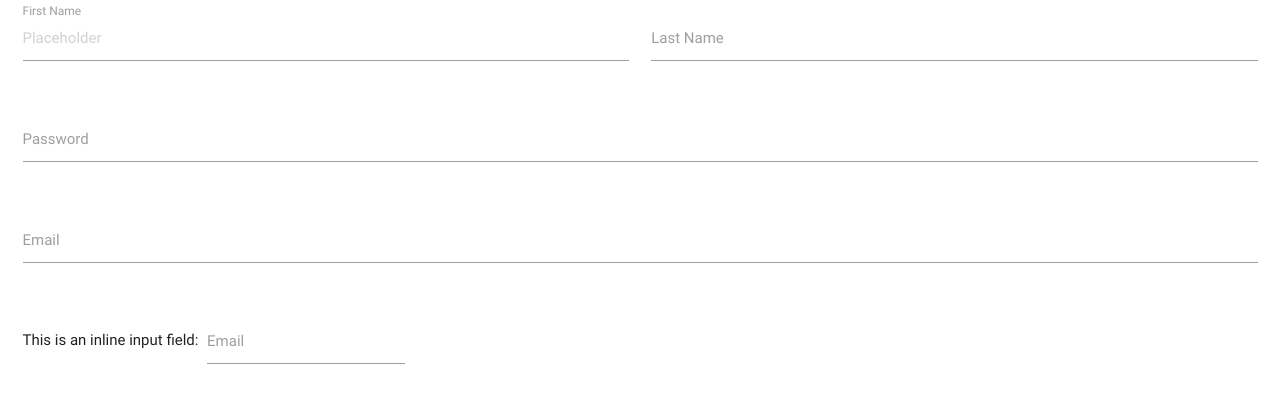
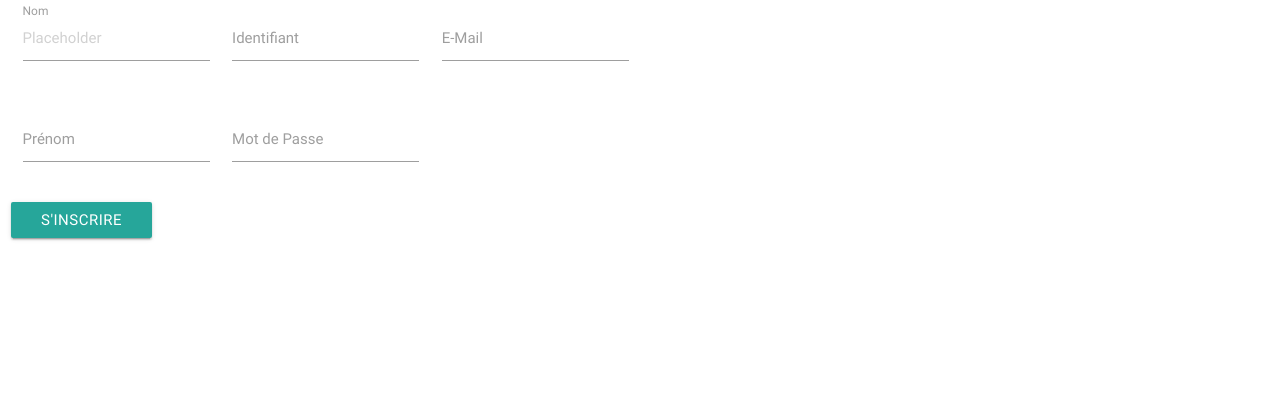
Before and after one commit to Kebatoufragile/Videodorant, a PHP site: template components/register.html.twig in a window 1280 px wide. Shown: the top 403 px of the page. Run offline with PHP 8.4, Linux system fonts and the light colour scheme; the template is opened without the code that fills it, so the values that code supplies are empty; some libraries are stand-ins or nearby versions.

Commit message:
Modif template register

```diff
--- a/components/register.html.twig
+++ b/components/register.html.twig
@@ -2,40 +2,35 @@
 
 {% block content %}
 
-
-
   <div class="row">
     <form action="register" method="post" class="col s12">
       <div class="row">
-        <div class="input-field col s6">
-          <input placeholder="Placeholder" id="first_name" type="text" class="validate">
-          <label for="first_name">First Name</label>
+        <div class="input-field col s2">
+          <input placeholder="Placeholder" id="nom" type="text" class="validate">
+          <label for="nom">Nom</label>
         </div>
-        <div class="input-field col s6">
-          <input id="last_name" type="text" class="validate">
-          <label for="last_name">Last Name</label>
+        <div class="input-field col s2">
+          <input id="identifiant" type="text" class="validate">
+          <label for="identifiant">Identifiant</label>
+        </div>
+        <div class="input-field col s2">
+          <input id="email" type="email" class="validate">
+          <label for="email">E-Mail</label>
         </div>
       </div>
       <div class="row">
-        <div class="input-field col s12">
-          <input id="password" type="password" class="validate">
-          <label for="password">Password</label>
-        </div>
+          <div class="input-field col s2">
+            <input id="prenom" type="text" class="validate">
+            <label for="prenom">Prénom</label>
+          </div>
+          <div class="input-field col s2">
+            <input id="password" type="password" class="validate">
+            <label for="password">Mot de Passe</label>
+          </div>
       </div>
       <div class="row">
-        <div class="input-field col s12">
-          <input id="email" type="email" class="validate">
-          <label for="email">Email</label>
-        </div>
-      </div>
-      <div class="row">
-        <div class="col s12">
-          This is an inline input field:
-          <div class="input-field inline">
-            <input id="email" type="email" class="validate">
-            <label for="email" data-error="wrong" data-success="right">Email</label>
-          </div>
-        </div>
+        {# Faire un date picker en JS #}
+        <button class="btn waves-effect waves-light" name="register">S'inscrire</button>
       </div>
     </form>
   </div>
```
Also changed, not shown: components/homepage.html.twig (+5 -4 lines).
